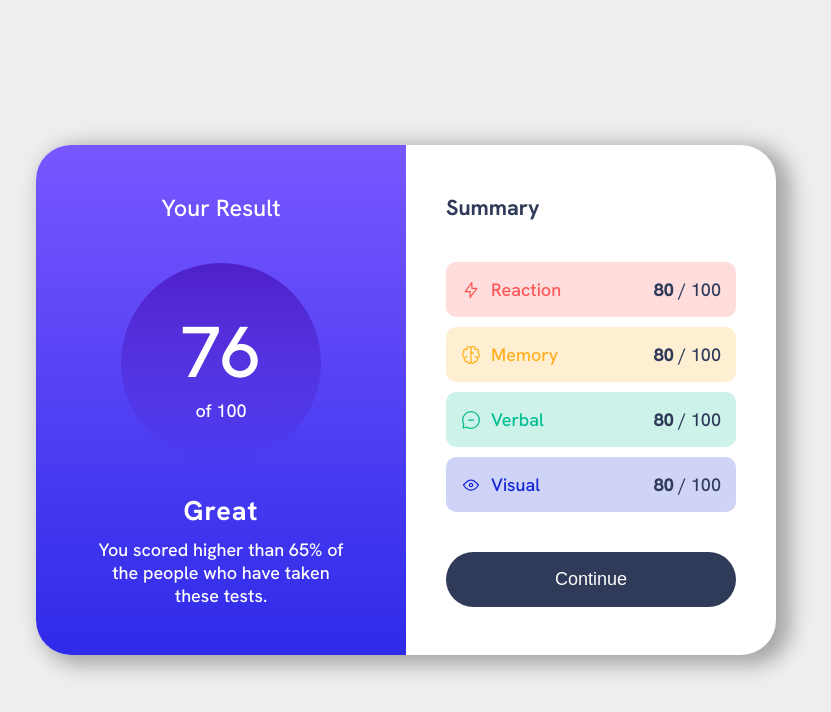
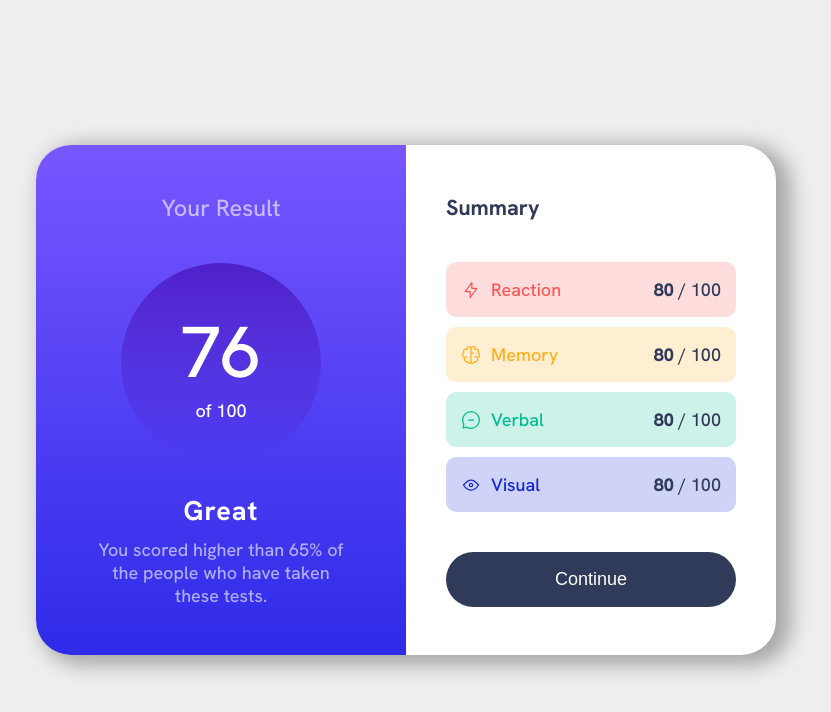
Before and after one commit to JuGumpold1/results-summary, a plain HTML site: page index.html in a window 1280 px wide. Shown: the whole page, without its empty margins (234-1065 px from the left). Drawn offline with Linux system fonts and the light colour scheme.

Commit message:
Update style.css

```diff
--- a/style.css
+++ b/style.css
@@ -163,6 +163,10 @@ body {
   background-color: hsla(var(--blue), 0.2);
 }
 
+.result,
+.text {
+  color: hsla(0, 100%, 100%, 0.6);
+}
 @media only screen and (max-width: 992px) {
   .card {
     flex-direction: column;
```
